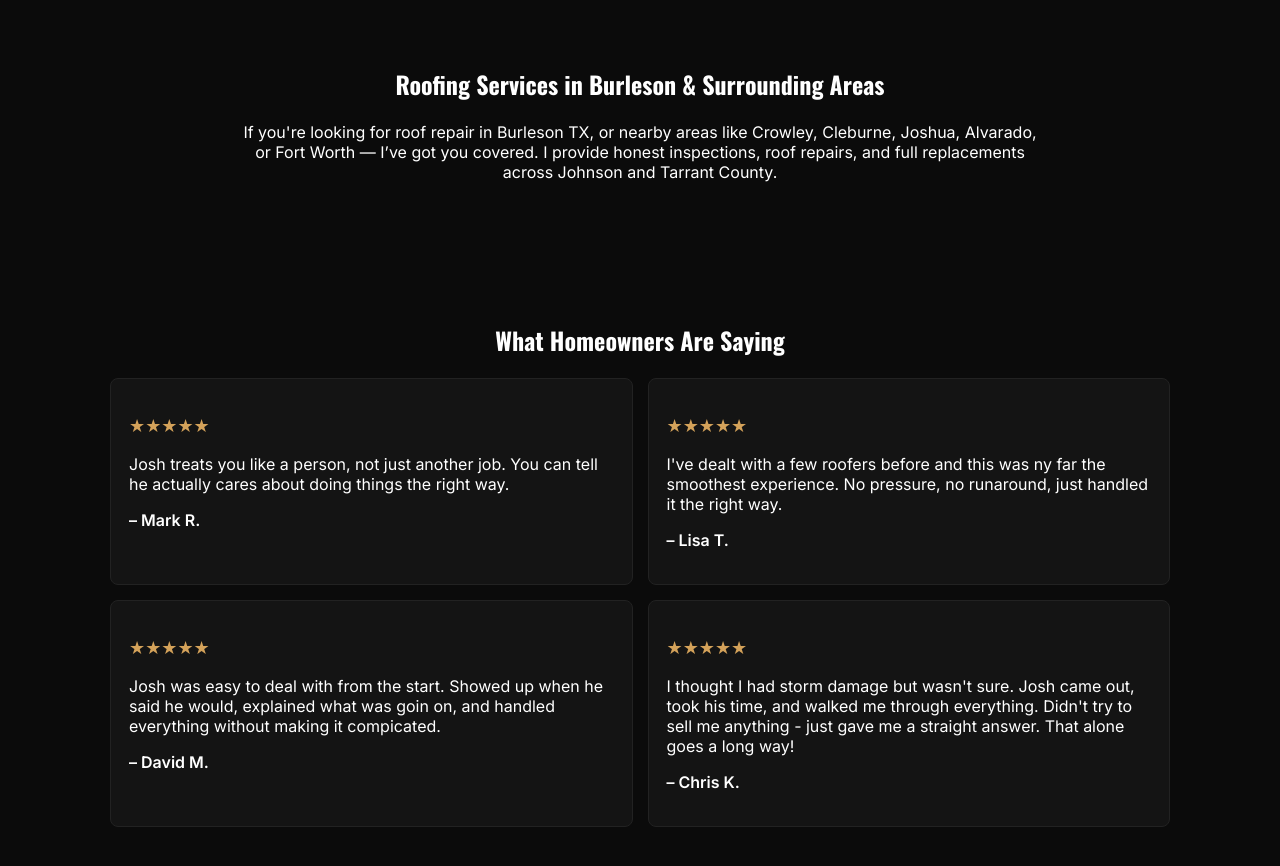
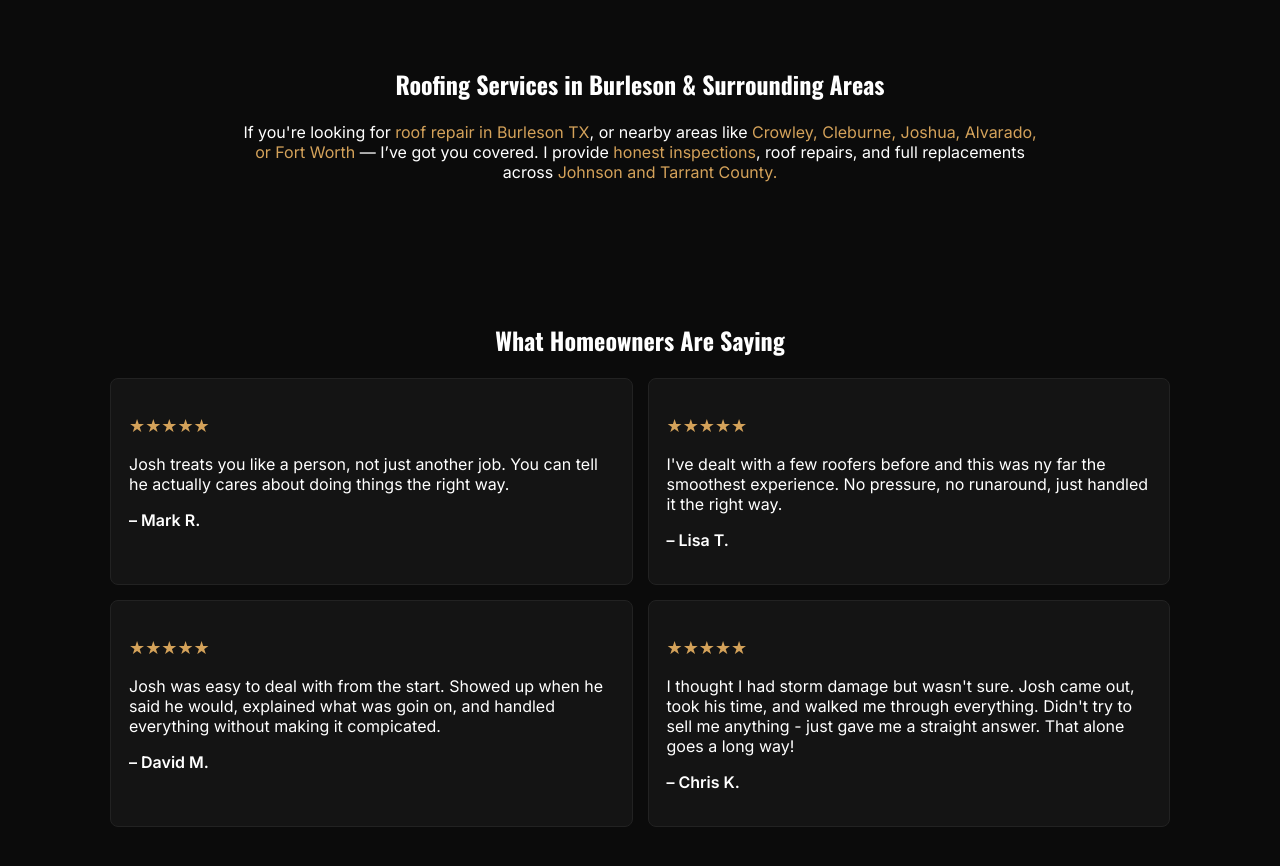
Before and after one commit to hollandj0912-jpg/old-pro, a plain HTML site: page index.html in a window 1280 px wide. Shown: the part 860-1726 px from the top of the page. Drawn offline with nearby package versions, Linux system fonts and the light colour scheme.

Commit message:
Update index.html

```diff
--- a/index.html
+++ b/index.html
@@ -197,17 +197,25 @@ font-weight:600;
 
 
 
+
 <section class="section">
 <h2 class="center">Roofing Services in Burleson & Surrounding Areas</h2>
 
 <p style="text-align:center; max-width:800px; margin:auto;">
-If you're looking for roof repair in Burleson TX, or nearby areas like Crowley, Cleburne, Joshua, Alvarado, or Fort Worth — I’ve got you covered.
-I provide honest inspections, roof repairs, and full replacements across Johnson and Tarrant County.
+If you're looking for
+<span style="color:#d4a25a;">roof repair in Burleson TX</span>,
+or nearby areas like
+<span style="color:#d4a25a;">Crowley, Cleburne, Joshua, Alvarado, or Fort Worth</span> — I’ve got you covered.
+
+I provide
+<span style="color:#d4a25a;">honest inspections</span>,
+roof repairs, and full replacements across
+<span style="color:#d4a25a;">Johnson and Tarrant County.</span>
 </p>
-</section>
 
 
 
+</section>
 <!-- REVIEWS -->
 <section class="section">
 <h2 class="center">What Homeowners Are Saying</h2>
@@ -263,7 +271,6 @@ Burleson • Crowley • Cleburne • Joshua • Alvarado • Godley • Benbroo
 </section>
 
 
-
 <!-- CONTACT -->
 <section class="section center contact">
 <h2>Contact Josh Holland</h2>
```
